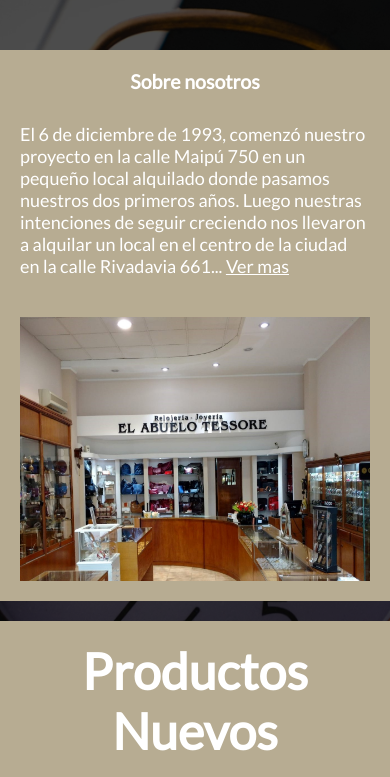
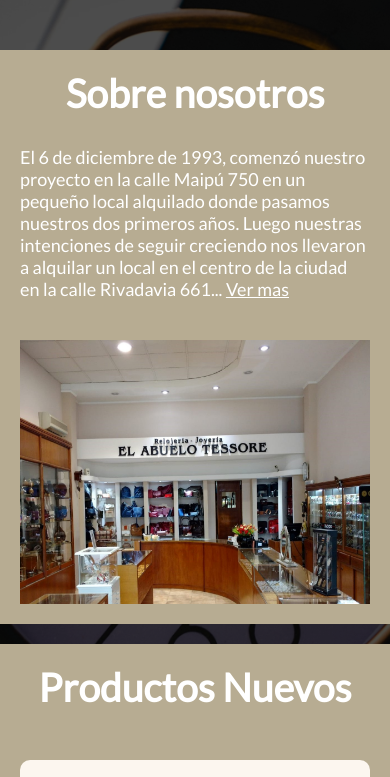
Before and after one commit to ManuelForneri/CoderHouse-dis-web, a plain HTML site: page index.html in a window 390 px wide. Shown: the part 864-1641 px from the top of the page. Drawn offline with Linux system fonts and the light colour scheme.

Commit message:
Update style.css

```diff
--- a/css/style.css
+++ b/css/style.css
@@ -520,7 +520,11 @@
     flex-direction: column-reverse;
   }
   .container-about-more div h2 {
-    font-size: 5vw;
+    font-size: 10vw;
+    text-align: center;
+  }
+  .news h2 {
+    font-size: 10vw;
     text-align: center;
   }
   .middle {
```
